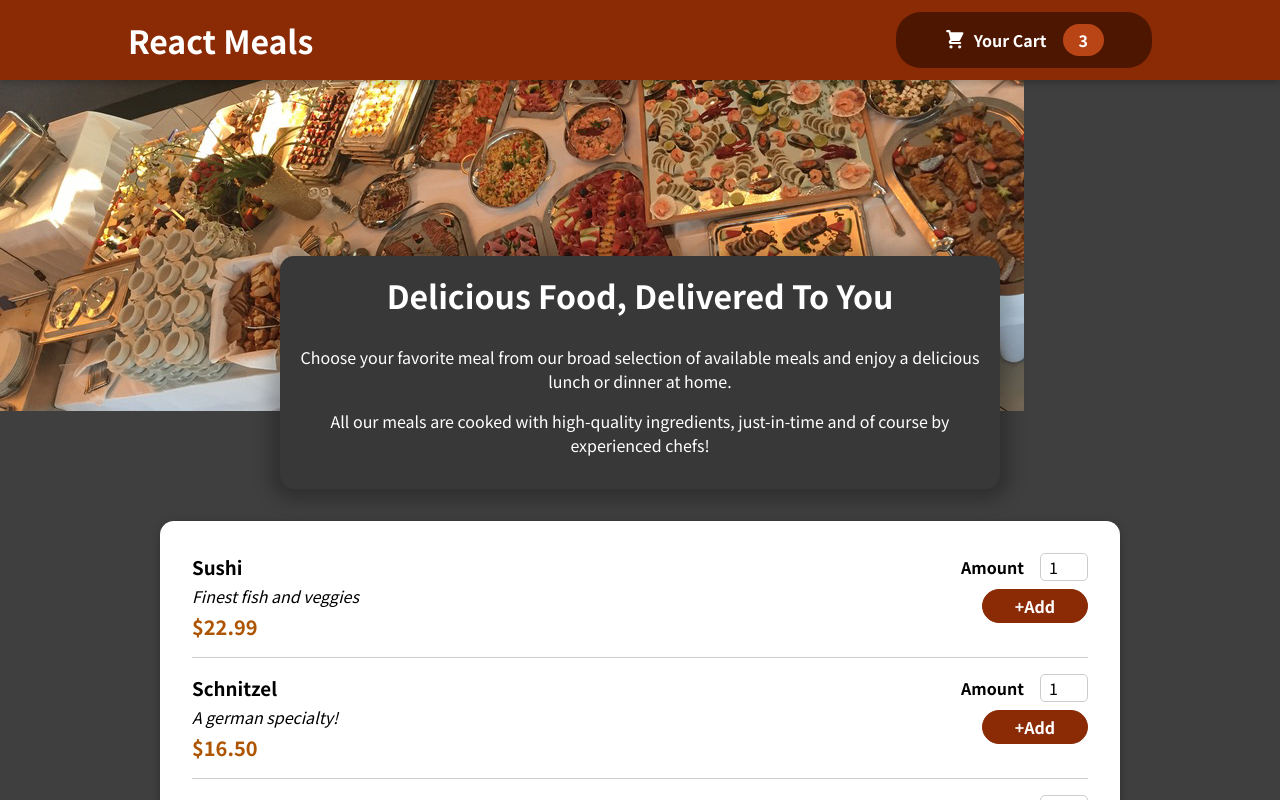
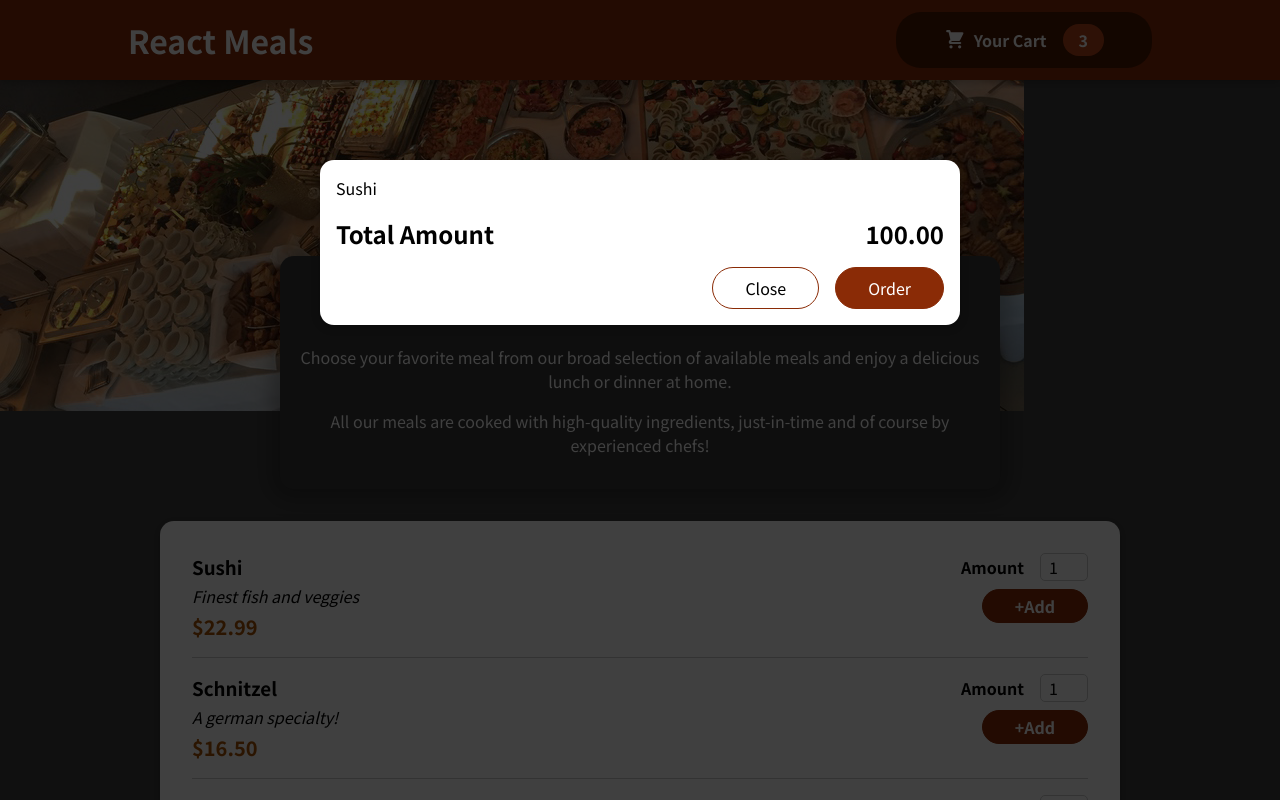
Before and after one commit to broverlord93/react-meals-app, a React (Create React App) app: page / in a window 1280 px wide. Shown: the top 800 px of the page. Built offline with nearby package versions, Linux system fonts and the light colour scheme.

Commit message:
Implements cart modal and portals it into the DOM

```diff
--- a/public/index.html
+++ b/public/index.html
@@ -28,6 +28,7 @@
   </head>
   <body>
     <noscript>You need to enable JavaScript to run this app.</noscript>
+    <div id="overlays"></div>
     <div id="root"></div>
     <!--
       This HTML file is a template.
--- a/src/App.js
+++ b/src/App.js
@@ -1,12 +1,14 @@
 import React from "react";
 
+import Cart from "./components/Cart/Cart";
 import Header from "./components/Layout/Header";
 import Meals from "./components/Meals/Meals";
 
 const App = () => {
     return (
         <React.Fragment>
-            <Header></Header>
+            <Cart/>
+            <Header/>
             <main>
                 <Meals/>
             </main>
--- a/src/components/Cart/Cart.js
+++ b/src/components/Cart/Cart.js
@@ -1,15 +1,16 @@
 import React from "react";
+import Modal from "../UI/Modal";
 
 import classes from "./Cart.module.css";
 
 const Cart = (props) => {
-    const cartItems = [{id: 'c1', name: "Sushi", amount: 2, price: 12.99}].map(
-        item => <li>{item.name}</li>
-    );
+    const cartItems = ([{id: 'c1', name: "Sushi", amount: 2, price: 12.99}].map(
+        item => <li key={item.id}>{item.name}</li>
+    ));
 
     return (
-        <div>
-            <ul className={classes.cartItems}>
+        <Modal>
+            <ul className={classes['cart-items']}>
                 {cartItems}
             </ul>
             <div className={classes.total}>
@@ -17,10 +18,10 @@ const Cart = (props) => {
                 <span>100.00</span>
             </div>
             <div className={classes.actions}>
-                <button className={classes.buttonAlt}>Close</button>
+                <button className={classes['button-alt']}>Close</button>
                 <button className={classes.button}>Order</button>
             </div>
-        </div>
+        </Modal>
     );
 };
 
--- /dev/null
+++ b/src/components/UI/Modal.js
@@ -0,0 +1,34 @@
+import React from "react";
+import ReactDOM from "react-dom";
+
+import classes from "./Modal.module.css";
+
+const Backdrop = props => {
+    return (
+        <div className={classes.backdrop}></div>
+    );
+};
+
+const ModalOverlay = props => {
+    return (
+        <div className={classes.modal}>
+            <div className={classes.content}>
+                {props.children}
+            </div>
+        </div>
+    );
+};
+
+const Modal = props => {
+
+    const portalElement = document.getElementById('overlays');
+
+    return (
+        <React.Fragment>
+            {ReactDOM.createPortal(<Backdrop/>, portalElement)}
+            {ReactDOM.createPortal(<ModalOverlay>{props.children}</ModalOverlay>, portalElement)}
+        </React.Fragment>
+    );
+};
+
+export default Modal;
--- /dev/null
+++ b/src/components/UI/Modal.module.css
@@ -0,0 +1,40 @@
+.backdrop {
+    position: fixed;
+    top: 0;
+    left: 0;
+    width: 100%;
+    height: 100vh;
+    z-index: 20;
+    background-color: rgba(0, 0, 0, 0.75);
+}
+
+.modal {
+    position: fixed;
+    top: 20vh;
+    left: 5%;
+    width: 90%;
+    background-color: white;
+    padding: 1rem;
+    border-radius: 14px;
+    box-shadow: 0 2px 8px rgba(0, 0, 0, 0.25);
+    z-index: 30;
+    animation: slide-down 300ms ease-out forwards;
+}
+
+@media (min-width: 768px) {
+    .modal {
+        width: 40rem;
+        left: calc(50% - 20rem);
+    }
+}
+
+@keyframes slide-down {
+    from {
+        opacity: 0;
+        transform: translateY(-3rem);
+    }
+    to {
+        opacity: 1;
+        transform: translateY(0);
+    }
+}
```
